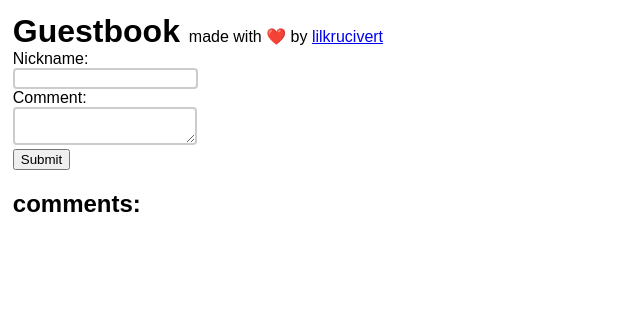
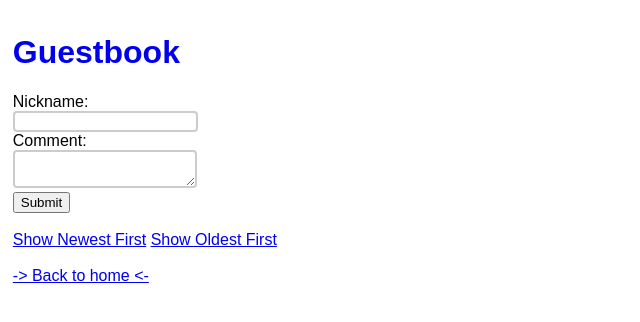
Before and after one commit to lilkrucivertcom/Simple-Guestbook, a PHP site: page /index.php?order=newest in a window 1280 px wide. Shown: the top 322 px of the page, without its empty margins (0-640 px from the left). Run offline with PHP 8.4, Linux system fonts and the light colour scheme.

Commit message:
Update index.php
added option to filter by newest or by oldest comments

```diff
--- a/index.php
+++ b/index.php
@@ -1,25 +1,30 @@
 <!DOCTYPE html>
 <html>
 <head>
-	<title>guestbook</title>
+    <title>Guestbook</title>
     <style>
         body {
             font-family: Arial, sans-serif;
             margin: 0;
             padding: 1%;
         }
+
         header {
             background-color: #333;
             color: white;
             text-align: center;
         }
+
         label {
             display: block;
         }
-      input[type=text], textarea {
+
+        input[type=text],
+        textarea {
             border: 2px solid #ccc;
             border-radius: 4px;
         }
+
         input[type=submit] {
             background-color: #333;
             color: white;
@@ -29,9 +34,11 @@
             font-size: 1em;
             cursor: pointer;
         }
+
         input[type=submit]:hover {
             background-color: #555;
         }
+
         .comment {
             background-color: #f9f9f9;
             padding: 20px;
@@ -40,10 +47,14 @@
             border-radius: 4px;
         }
     </style>
+    <meta charset="utf-8">
+    <meta name="viewport" content="width=device-width">
+    <title>Guestbook</title>
 </head>
+
 <body>
-  <h1 style='display:inline;'> Guestbook </h1>  made with ❤️ by <a href='https://github.com/lilkrucivertcom/simple-guestbook/'> lilkrucivert </a>
-
+    <div class="bg">
+        <h1><a href="https://github.com/lilkrucivertcom/Simple-Guestbook" style="text-decoration:none;">Guestbook</a></h1>
 
         <form method="post">
             <label for="nickname">Nickname:</label>
@@ -53,8 +64,12 @@
             <textarea id="comment" name="comment" required></textarea><br>
 
             <button type="submit">Submit</button>
+            <br /><br />
+            <a href="?order=newest">Show Newest First</a>
+            <a href="?order=oldest">Show Oldest First</a>
+            <br /><br />
+            <a href="https://lilkrucivert.com">-> Back to home <-</a>
         </form>
-  <h2>comments:</h2>
 
         <?php
         $time_limit = 3600; // <- Edit this to change how often users are allowed to post (in seconds)
@@ -99,13 +114,26 @@
         }
 
         $file = fopen('guestbook.txt', 'r');
+        $comments = array();
 
         if ($file) {
             while (($line = fgets($file)) !== false) {
-			echo "<p>$line</p>";
+                $comments[] = $line;
             }
             fclose($file);
         }
+
+        $order = isset($_GET['order']) ? $_GET['order'] : 'newest';
+
+        if ($order === 'oldest') {
+            $comments = array_reverse($comments);
+        }
+
+        foreach ($comments as $comment) {
+            echo "<p>$comment</p>";
+        }
         ?>
+    </div>
 </body>
+
 </html>
```
Lines whose indentation alone changed are shown as unchanged.
